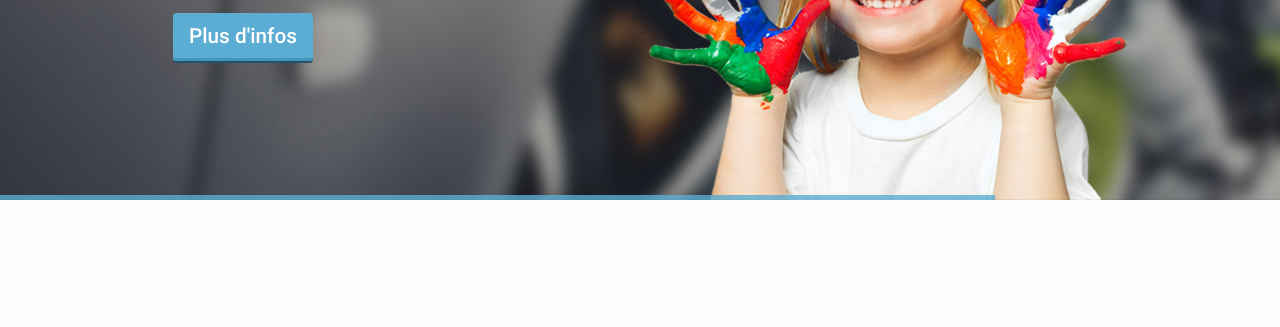
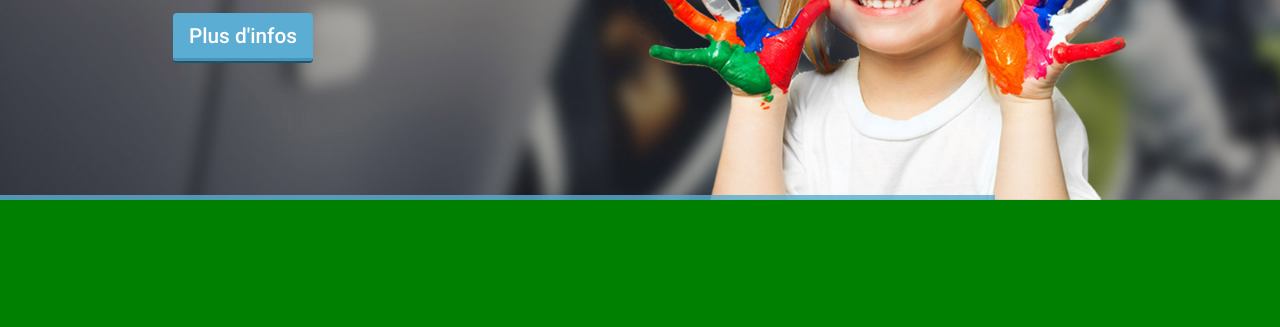
Before and after one commit to Kenkaio/Page_Accueil, a plain HTML site: page index.html in a window 1280 px wide. Shown: the part 340-667 px from the top of the page. Drawn offline with Linux system fonts and the light colour scheme.

Commit message:
retest
modification couleur fond

```diff
--- a/index.css
+++ b/index.css
@@ -23,7 +23,7 @@ body{
 	margin: 0;
 	padding: 0;
 	width: 100%;
-	background-color: rgb(253, 253, 253);
+	background-color: green;
 }
 
 #logo{
```
